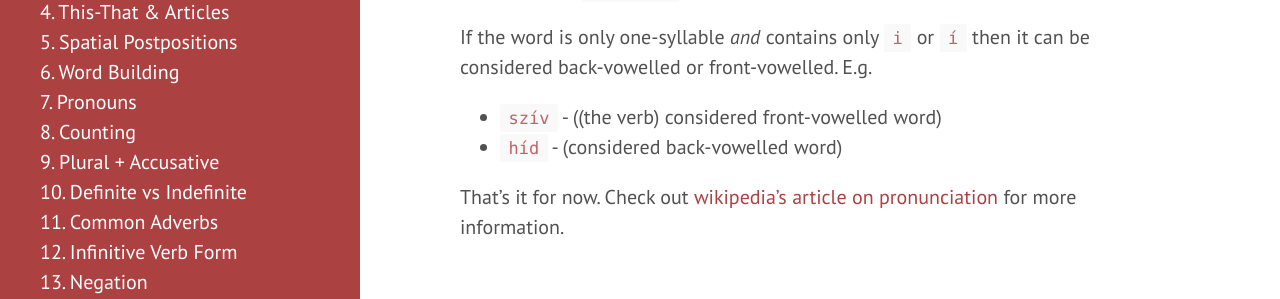
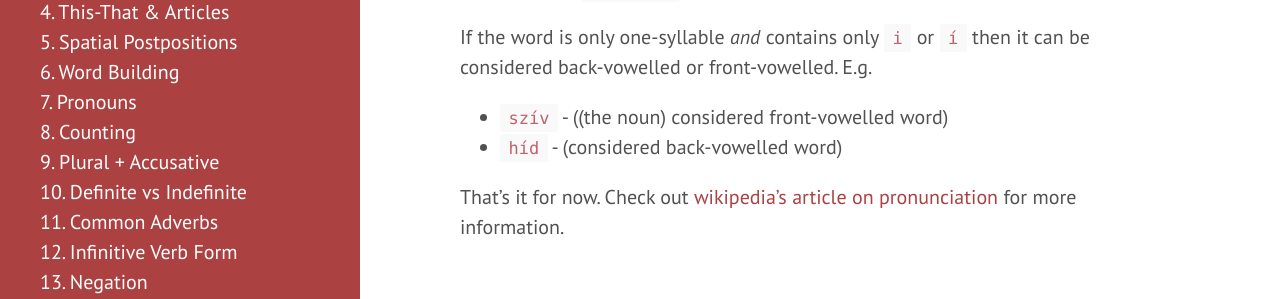
Before and after one commit to Magyartanulas/magyartanulas.github.io, a Jekyll site: the page built from alphabet_vowel-harmony.md, in a window 1280 px wide and 900 px high, scrolled down 1893 px. Shown: the part 498-797 px from the top of the window. Built offline with Jekyll 4.4.1, drawn with Linux system fonts in a browser that asks for light colours; comment, search, counter and statistics services are not loaded.

Commit message:
Update alphabet_vowel-harmony.md

```diff
--- a/alphabet_vowel-harmony.md
+++ b/alphabet_vowel-harmony.md
@@ -74,7 +74,7 @@ Back:  a á o ó u ú     (A Zuzmó-Háború.)
 
 If the word is only one-syllable *and* contains only `i` or `í` then it can be considered back-vowelled or front-vowelled. E.g.
 
-* `szív` - ((the verb) considered front-vowelled word)
+* `szív` - ((the noun) considered front-vowelled word)
 * `híd` - (considered back-vowelled word)
 
 That's it for now. Check out [wikipedia's article on pronunciation](https://en.wiktionary.org/wiki/Appendix:Hungarian_pronunciation_assimilation) for more information.
```
